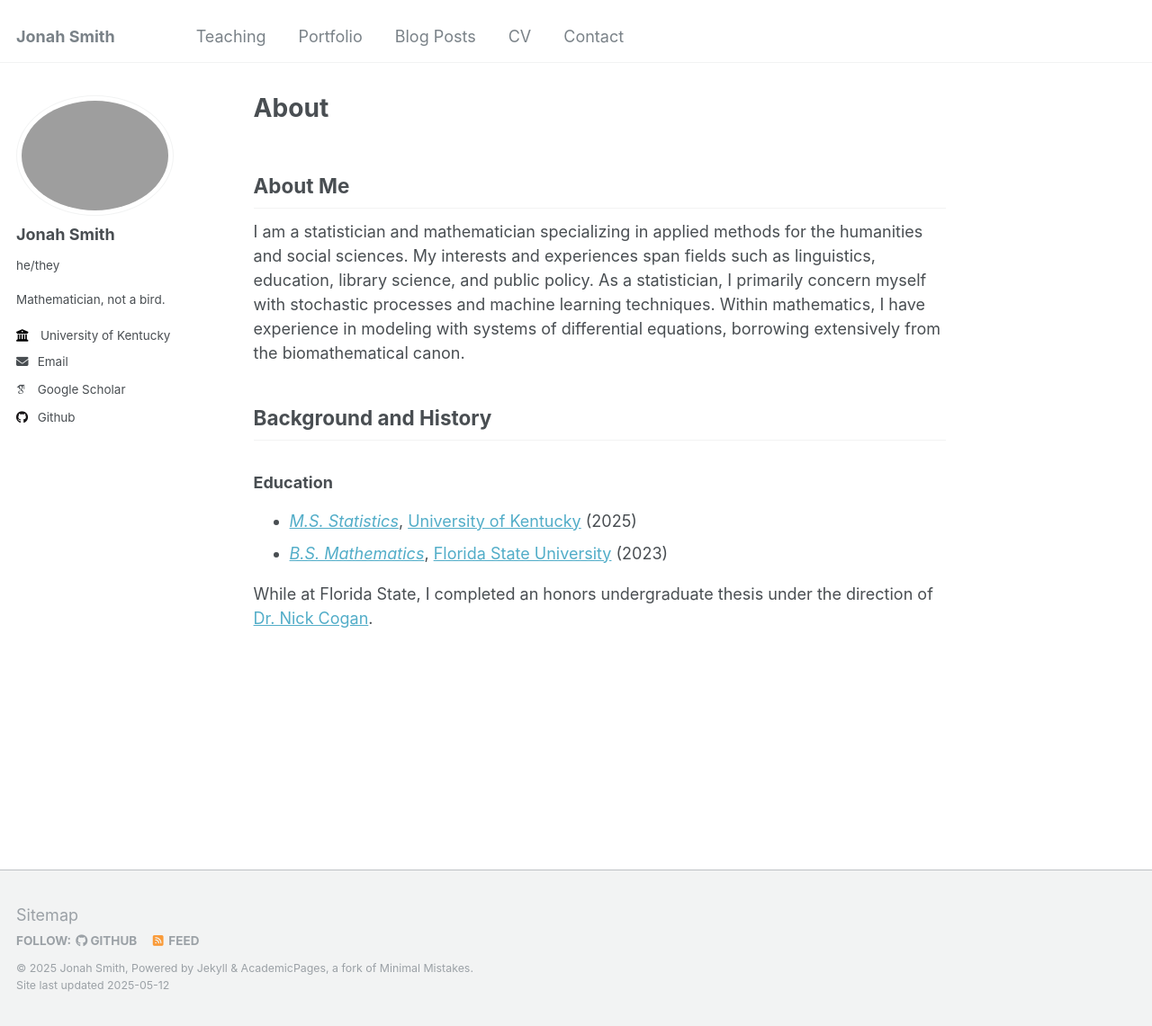
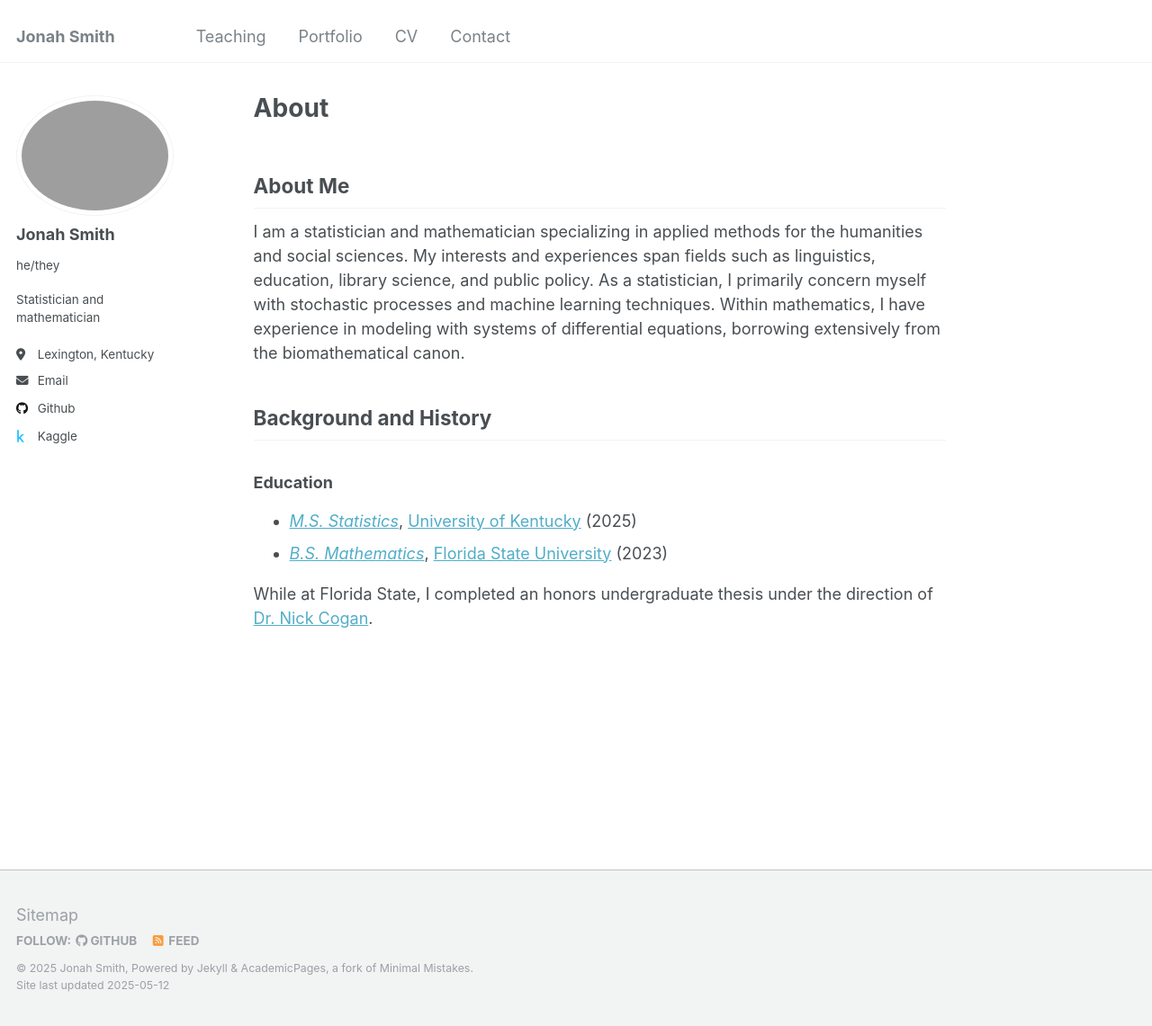
Before and after one commit to jonahksmith/jonahksmith.github.io, a Jekyll site: the page built from _pages/about.md, in a window 1280 px wide and 1141 px high. Shown: the whole window at 90% size. Built offline with Jekyll 4.4.1, drawn with Linux system fonts in a browser that asks for light colours; some web fonts are replaced.

Commit message:
removed blog pages

```diff
--- a/_config.yml
+++ b/_config.yml
@@ -11,7 +11,7 @@ locale                   : "en-US"
 title                    : "Jonah Smith"
 title_separator          : "-"
 name                     : &name "Jonah Smith"
-description              : &description "M.S. Statistics Student at the University of Kentucky"
+description              : &description "Statistician and mathematician"
 url                      : https://jonahksmith.github.io # the base hostname & protocol for your site e.g. "https://mmistakes.github.io"
 baseurl                  : "" # the subpath of your site, e.g. "/blog"
 repository               : "jonahksmith/jonahksmith.github.io"
@@ -24,15 +24,15 @@ author:
   avatar           : "bird.png"
   name             : "Jonah Smith"
   pronouns         : "he/they"
-  bio              : "Mathematician, not a bird."
-  location         : #"Lexington, Kentucky"
-  employer         : "University of Kentucky"
+  bio              : "Statistician and mathematician"
+  location         : "Lexington, Kentucky"
+  employer         : #"University of Kentucky"
   uri              : # URL
   email            : "jonahksmith@gmail.com"
 
   # Academic websites
   arxiv            : # URL - Update with the correct link to your profile
-  googlescholar    : "https://scholar.google.com/citations?user=sg-oxuoAAAAJ&hl=en"
+  googlescholar    : #"https://scholar.google.com/citations?user=sg-oxuoAAAAJ&hl=en"
   impactstory      : # URL
   orcid            : # "http://orcid.org/0000-0001-6140-0380"
   semantic         : # URL
@@ -44,7 +44,7 @@ author:
   codepen          : # Username
   dribbble         : # Username
   github           : "jonahksmith"
-  kaggle           : # Username
+  kaggle           : jonahksmith
   stackoverflow    : # User number or user number and name (i.e., use "1" or "1/jeff-atwood")
 
   # Social media
--- a/_data/navigation.yml
+++ b/_data/navigation.yml
@@ -17,8 +17,8 @@ main:
   - title: "Portfolio"
     url: /portfolio/
 
-  - title: "Blog Posts"
-    url: /year-archive/
+#  - title: "Blog Posts"
+#    url: /year-archive/
 
   - title: "CV"
     url: /cv/
```
